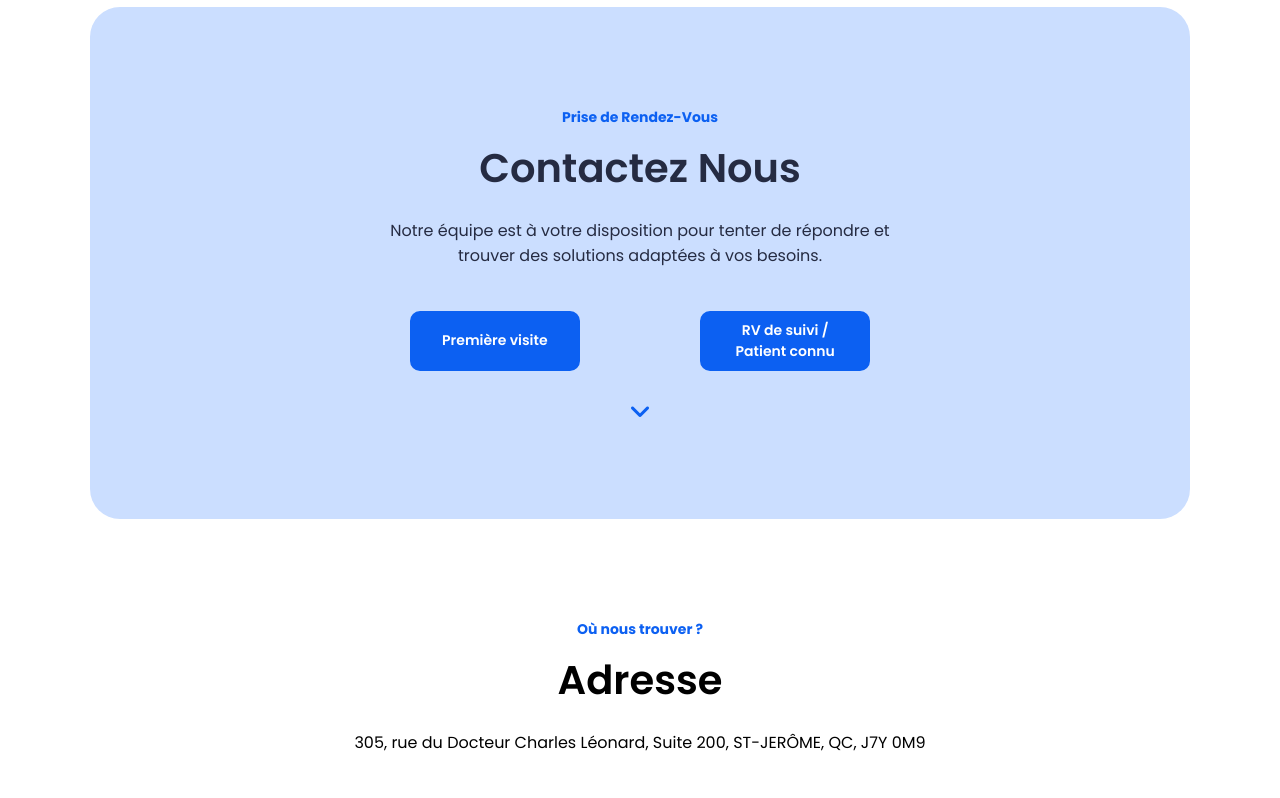
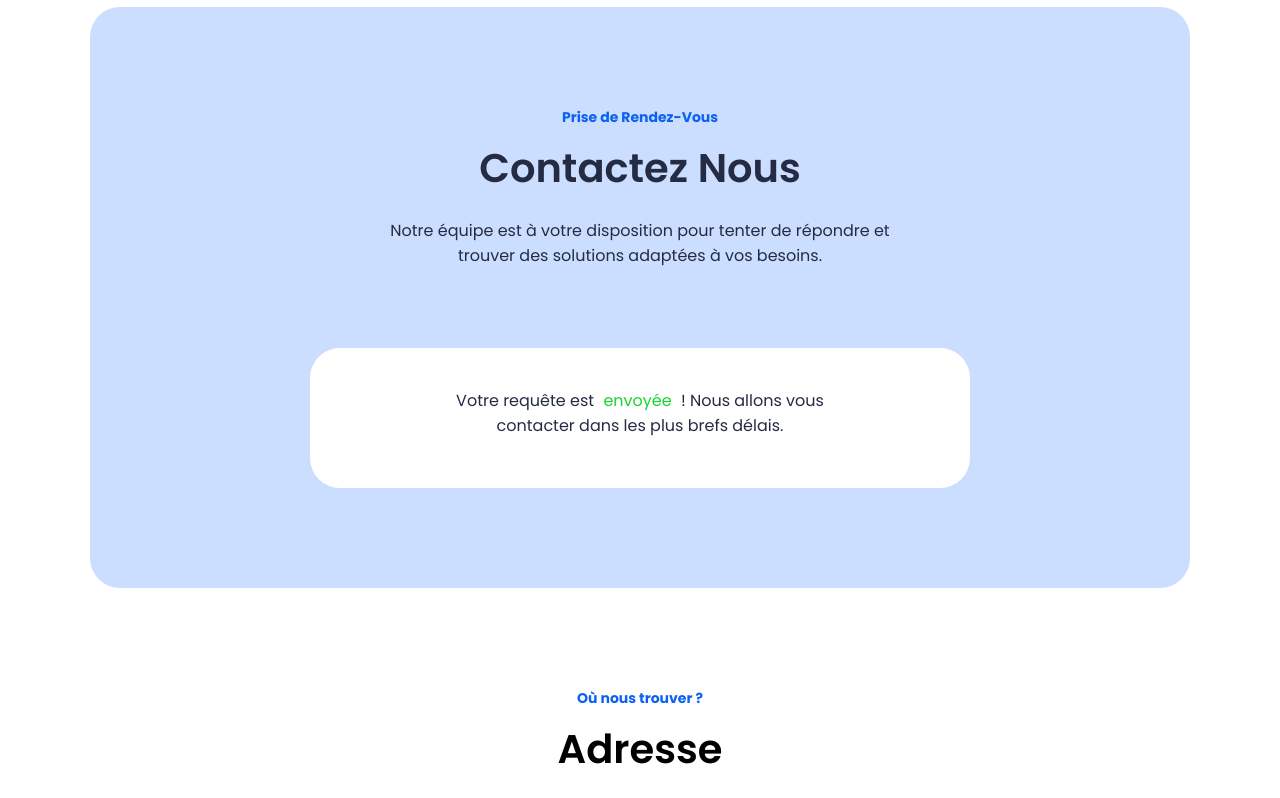
Before and after one commit to GabGo51/cms-website, a React (Create React App) app: page / in a window 1280 px wide. Shown: the part 2999-3797 px from the top of the page. Built offline with nearby package versions, Linux system fonts and the light colour scheme.

Commit message:
new form design

```diff
--- a/src/components/Form.js
+++ b/src/components/Form.js
@@ -13,7 +13,7 @@ const Form = () => {
   const [old, setOld] = useState(false);
   //tracking loading state and confirmation message condition
   const [loading, setLoading] = useState(false);
-  const [sent, setSent] = useState(false);
+  const [sent, setSent] = useState(true);
 
   const toggleNew = () => {
     setNeww(!neww);
@@ -98,16 +98,25 @@ const Form = () => {
           Notre équipe est à votre disposition pour tenter de répondre et
           trouver des solutions adaptées à vos besoins.
         </p>
+        {sent ? (
+          <></>
+        ) : (
+          <ButtonContainer>
+            <button onClick={toggleNew}>Première visite</button>
+            <button onClick={toggleOld}>RV de suivi / Patient connu</button>
+          </ButtonContainer>
+        )}
 
-        <ButtonContainer>
-          <button onClick={toggleNew}>Première visite</button>
-          <button onClick={toggleOld}>RV de suivi / Patient connu</button>
-        </ButtonContainer>
-
-        <i
+        {sent ? (
+          <></>
+        ) : (
+          <i
           className="fa-solid fa-angle-down"
           style={{ transform: neww || old ? "rotate(180deg)" : "rotate(0deg)" }}
         ></i>
+        )}
+
+
         {sent && (
           <SentMessage>
             <p>
@@ -295,20 +304,17 @@ const fadeInAnimation = keyframes`
   }
 `;
 
-
-
 const Container = styled.section`
   display: flex;
   align-items: center;
   justify-content: center;
   transition: opacity 0.5s ease-in-out, max-height 0.5s ease-in-out;
   width: 100vw;
-
 `;
 
 const Box = styled.div`
   transition: 500ms;
-  width: ${({ neww, old }) => (neww || old ? '100vw' : '1100px')};
+  width: ${({ neww, old }) => (neww || old ? "100vw" : "1100px")};
   border-radius: 30px;
   background-color: #cbdeff;
   color: #252b42;
@@ -456,11 +462,15 @@ const SentMessage = styled.div`
 
   p {
     margin-top: 20px;
+    max-width: 450px;
   }
 
   span {
     color: #1ad334;
     margin: 0px 5px;
+  }
+  @media (max-width:900px) {
+    width: 90%;
   }
 `;
 
```
